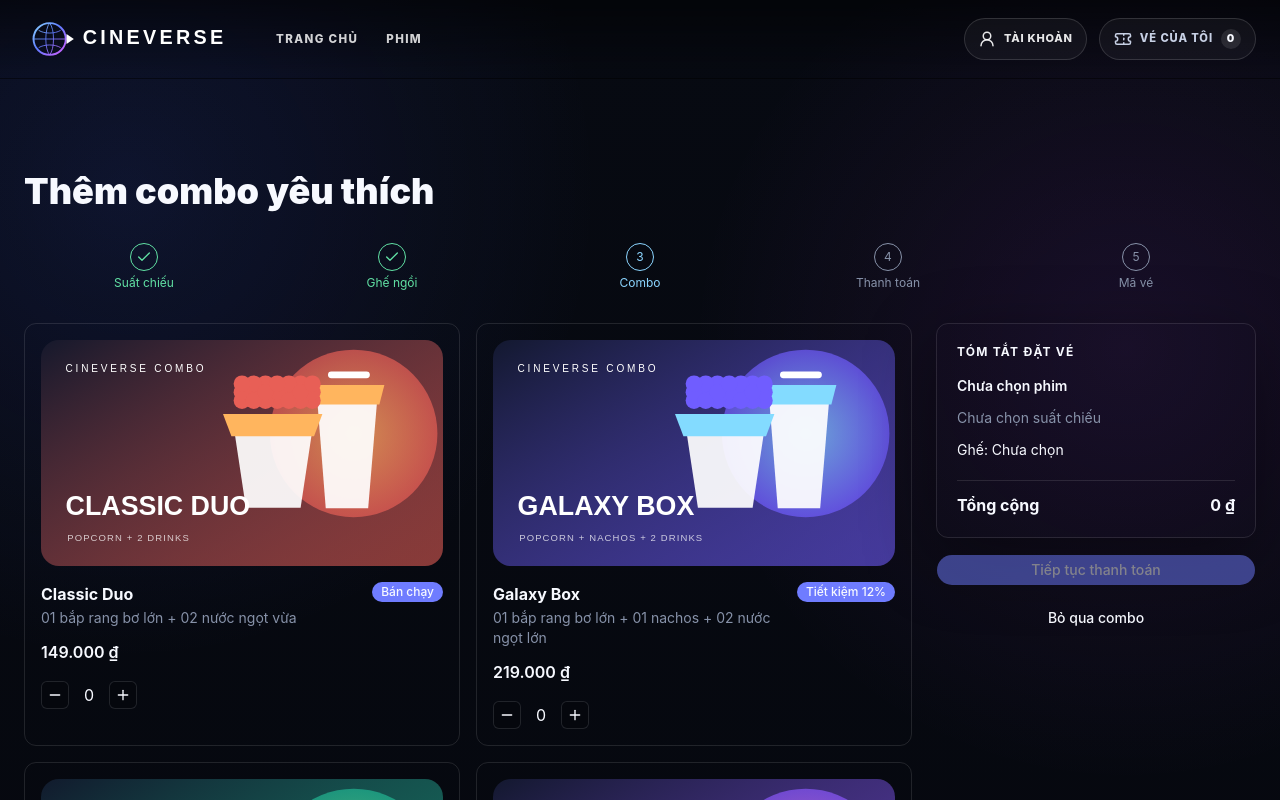
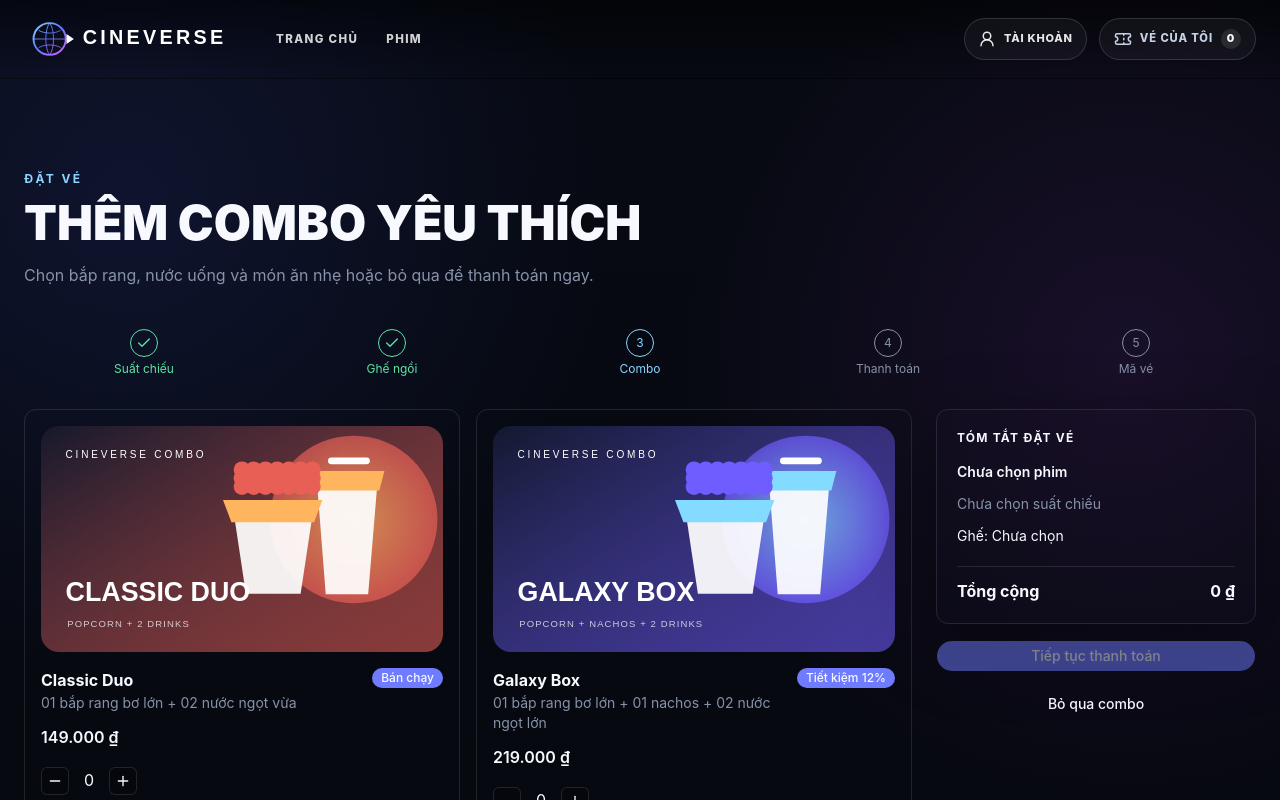
Before and after one commit to thanhhien1732/cineverse, a Next.js app in the folder frontend-next/: page /booking/combos in a window 1280 px wide. Shown: the top 800 px of the page. Built offline with nearby package versions, Linux system fonts and the light colour scheme.

Commit message:
update title

```diff
--- a/frontend-next/src/app/booking/[showtimeId]/seats/page.tsx
+++ b/frontend-next/src/app/booking/[showtimeId]/seats/page.tsx
@@ -60,7 +60,7 @@ export default async function Page({
       <p className="text-xs font-bold tracking-[.2em] text-cv-primary-bright uppercase">
         Đặt vé
       </p>
-      <h1 className="mt-3 text-5xl font-black uppercase">Chọn ghế</h1>
+      <h1 className="mt-3 text-5xl font-black uppercase">Chọn ghế ngồi</h1>
       <p className="mt-4 text-muted-foreground">
         Chọn vị trí ngồi phù hợp cho suất chiếu bạn vừa chọn.
       </p>
--- a/frontend-next/src/app/booking/checkout/page.tsx
+++ b/frontend-next/src/app/booking/checkout/page.tsx
@@ -12,8 +12,14 @@ export default async function Page() {
   ]);
   return (
     <section className="mx-auto max-w-340 px-page py-section">
-      <h1 className="text-4xl font-black">Xác nhận đặt vé</h1>
-      <div className="mt-8">
+      <p className="text-xs font-bold tracking-[.2em] text-cv-primary-bright uppercase">
+        Đặt vé
+      </p>
+      <h1 className="mt-3 text-5xl font-black uppercase">Xác nhận đặt vé</h1>
+      <p className="mt-4 text-muted-foreground">
+        Kiểm tra thông tin đơn hàng và hoàn tất thanh toán.
+      </p>
+      <div className="mt-10">
         <CheckoutForm movies={movies} cinemas={cinemas} combos={combos} />
       </div>
     </section>
--- a/frontend-next/src/app/booking/combos/page.tsx
+++ b/frontend-next/src/app/booking/combos/page.tsx
@@ -12,8 +12,14 @@ export default async function Page() {
   ]);
   return (
     <section className="mx-auto max-w-340 px-page py-section">
-      <h1 className="text-4xl font-black">Thêm combo yêu thích</h1>
-      <div className="mt-8">
+      <p className="text-xs font-bold tracking-[.2em] text-cv-primary-bright uppercase">
+        Đặt vé
+      </p>
+      <h1 className="mt-3 text-5xl font-black uppercase">Thêm combo yêu thích</h1>
+      <p className="mt-4 text-muted-foreground">
+        Chọn bắp rang, nước uống và món ăn nhẹ hoặc bỏ qua để thanh toán ngay.
+      </p>
+      <div className="mt-10">
         <ComboPicker movies={movies} cinemas={cinemas} combos={combos} />
       </div>
     </section>
```
